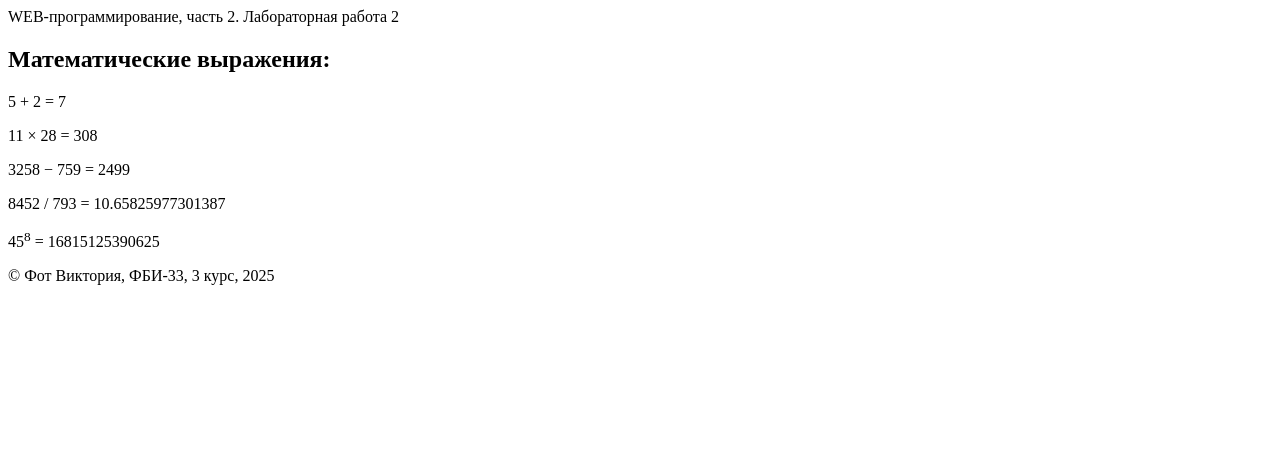
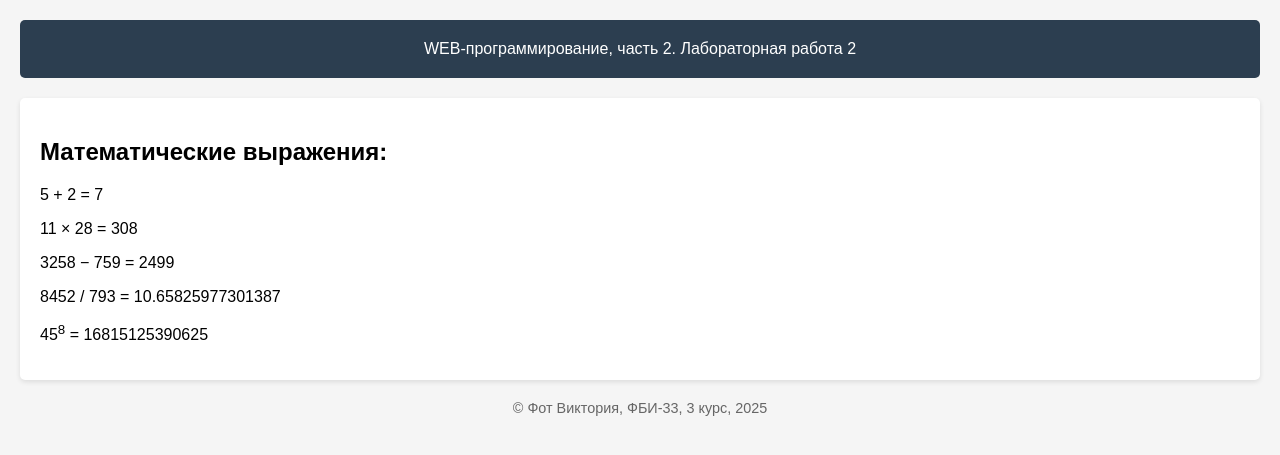
Before and after one commit to Vikafot/web-back-labs, a Flask app: page /lab2/example in a window 1280 px wide. Shown: the top 455 px of the page. Run offline with Flask 3, Linux system fonts and the light colour scheme.

Commit message:
Подключение стилей

```diff
--- /dev/null
+++ b/static/main.css
@@ -0,0 +1,43 @@
+body {
+    font-family: Arial, sans-serif;
+    margin: 0;
+    padding: 20px;
+    background-color: #f5f5f5;
+}
+
+header {
+    background-color: #2c3e50;
+    color: white;
+    padding: 20px;
+    text-align: center;
+    border-radius: 5px;
+    margin-bottom: 20px;
+}
+
+main {
+    background-color: white;
+    padding: 20px;
+    border-radius: 5px;
+    box-shadow: 0 2px 5px rgba(0,0,0,0.1);
+}
+
+footer {
+    text-align: center;
+    margin-top: 20px;
+    color: #666;
+    font-size: 0.9em;
+}
+
+h1 {
+    color: #2c3e50;
+}
+
+ul {
+    list-style-type: none;
+    padding: 0;
+}
+
+li {
+    padding: 5px 0;
+    border-bottom: 1px solid #eee;
+}
--- a/templates/example.html
+++ b/templates/example.html
@@ -4,6 +4,7 @@
     <meta charset="UTF-8">
     <meta name="viewport" content="width=device-width, initial-scale=1.0">
     <title>Фот Виктория. Лабораторная работа 2</title>
+    <link rel="stylesheet" href="{{ url_for('static', filename='main.css') }}">
 </head>
 <body>
     <header>
```
